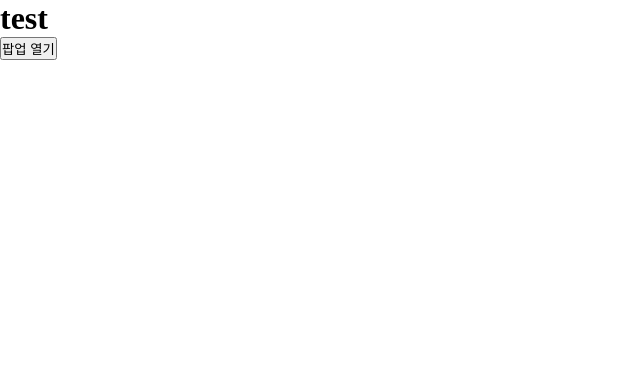
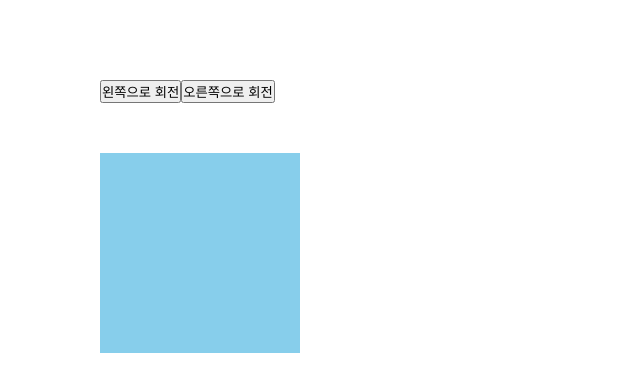
Before and after one commit to carrottechplus/react-first, a React (Create React App) app: page / in a window 1280 px wide. Shown: the top 392 px of the page, without its empty margins (0-640 px from the left). Built offline with nearby package versions, Linux system fonts and the light colour scheme; a web font is replaced by a local one.

Commit message:
style 모션 처리

```diff
--- a/src/App.js
+++ b/src/App.js
@@ -1,27 +1,27 @@
-import Popup from './Popup';
 import './scss/style.scss';
 import { useState } from 'react';
 
-// 팝업열기 버튼 클릭 시 외부 컴포넌트인 popup 컴포넌트 보이게
-// 팝업 컴포넌트 안쪽에 닫기 버튼을 만들어서 해당 닫기 버튼 클릭시 팝업제거
-// 팝업 컴포넌트 안쪽에 숫자 출력하고 그 밑에 증가, 감소 버튼을 만들어서 해당 버튼 클릭시 숫자가 증가, 감소 출력되도록 처리
-
+// 좌우버튼 클릭 시 45도씩 왼쪽, 오른쪽 회전되게 모션 처리
 function App() {
-	const [Open, setOpen] = useState(false);
+	const [Trans, setTrans] = useState('rotate(0deg)');
 	return (
-		<>
-			<main>
-				<h1>test</h1>
-				<button
-					onClick={() => {
-						setOpen(true);
-					}}
-				>
-					팝업 열기
-				</button>
-				{Open && <Popup setOpen={setOpen} />}
-			</main>
-		</>
+		<div className='wrap'>
+			<button
+				onClick={() => {
+					setTrans('rotate(-45deg)');
+				}}
+			>
+				왼쪽으로 회전
+			</button>
+			<button
+				onClick={() => {
+					setTrans('rotate(45deg)');
+				}}
+			>
+				오른쪽으로 회전
+			</button>
+			<article style={{ transform: Trans }}></article>
+		</div>
 	);
 }
 
--- a/src/Popup.js
+++ b/src/Popup.js
@@ -1,7 +1,28 @@
-import { useState } from 'react';
+import { useState, useEffect } from 'react';
+
+// 팝업 생성 시 스크롤바 제거, 팝업 제거시 다시 스크롤바 생성
 
 function Popup({ setOpen }) {
-	const [Num, setNum] = useState(0);
+	let [Num, setNum] = useState(0);
+
+	// 의존성 배열이 비어 있는 useEffect문 (컴포넌트 생성을 캐치)
+	useEffect(() => {
+		console.log('팝업 컴포넌트 생성');
+		document.body.style.overflow = 'hidden';
+	}, []);
+
+	// 의존성 배열에 특정 state값이 등록되어 있는 useEffect문 (컴포넌트의 특정 state값 변경을 캐치)
+	useEffect(() => {
+		console.log('Num state값 변경');
+	}, [Num]);
+
+	// 의존성 배열이 비어 있는 상태에서 특정 함수가 리턴되는 useEffect문 (컴포넌트의 소멸을 캐치)
+	useEffect(() => {
+		return () => {
+			document.body.style.overflow = 'auto';
+			console.log('컴포넌트 소멸');
+		};
+	}, []);
 
 	const popupStyle = {
 		width: 600,
--- a/src/scss/style.scss
+++ b/src/scss/style.scss
@@ -2,21 +2,13 @@
 @import url('https://fonts.googleapis.com/css2?family=Freehand&display=swap');
 @import url('https://fonts.googleapis.com/css2?family=Bungee+Shade&display=swap');
 
-.fa-house {
-	font-size: 100px;
-
-	path {
-		fill: hotpink;
-		stroke: black;
-		stroke-width: 10;
+.wrap {
+	padding: 80px 100px;
+	article {
+		margin-top: 50px;
+		width: 200px;
+		height: 200px;
+		background: skyblue;
+		transition: 0.3s;
 	}
 }
-
-.fa-thumbs-up {
-	font-size: 100px;
-	path {
-		fill: cornflowerblue;
-		stroke: black;
-		stroke-width: 10;
-	}
-}
```
